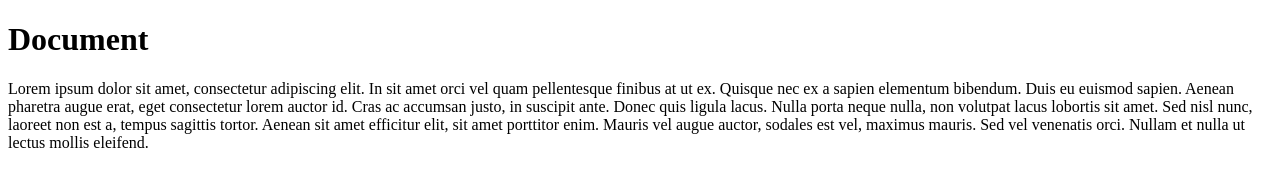
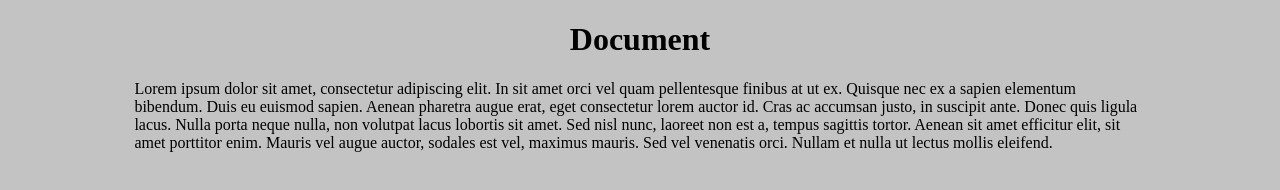
Before and after one commit to elan08/test2, a plain HTML site: page index.html in a window 1280 px wide. Drawn offline with Linux system fonts and the light colour scheme.

Commit message:
add style

```diff
--- a/index.html
+++ b/index.html
@@ -2,12 +2,14 @@
 	<html>
 	<head>
 		<title>Document</title>
+		<link rel="stylesheet" type="text/css" href="style.css">
 	</head>
 	<body>
+	<div class="layout-positioner">
 	<h1>Document</h1>
 	<div>
 		<p>Lorem ipsum dolor sit amet, consectetur adipiscing elit. In sit amet orci vel quam pellentesque finibus at ut ex. Quisque nec ex a sapien elementum bibendum. Duis eu euismod sapien. Aenean pharetra augue erat, eget consectetur lorem auctor id. Cras ac accumsan justo, in suscipit ante. Donec quis ligula lacus. Nulla porta neque nulla, non volutpat lacus lobortis sit amet. Sed nisl nunc, laoreet non est a, tempus sagittis tortor. Aenean sit amet efficitur elit, sit amet porttitor enim. Mauris vel augue auctor, sodales est vel, maximus mauris. Sed vel venenatis orci. Nullam et nulla ut lectus mollis eleifend.</p>
 	</div>
-
+	</div>
 	</body>
 	</html>
--- /dev/null
+++ b/style.css
@@ -0,0 +1,11 @@
+body{
+	background:  #c3c3c3;
+}
+.layout-positioner{
+	width: 80%;
+	margin: 10px auto;
+}
+h1{
+	font-size:  32px;
+	text-align: center;
+}
```
